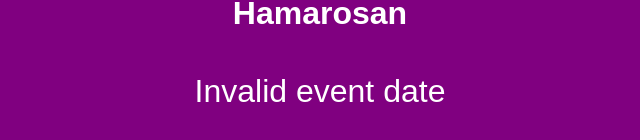
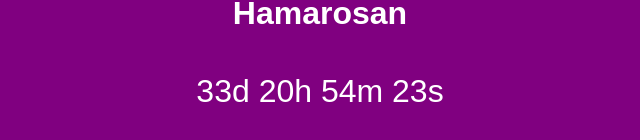
Before and after one commit to BlurzzUD/lazurithaj, a plain HTML site: page index.html in a window 1280 px wide. Shown: the part 358-498 px from the top of the page, without its empty margins (320-960 px from the left). Drawn offline with Linux system fonts and the light colour scheme.

Commit message:
Update index.html

```diff
--- a/index.html
+++ b/index.html
@@ -29,7 +29,7 @@
 
     <script>
         function updateCountdown() {
-            const eventDate = new Date("July 2, 2024 18:00:00 CEST").getTime();
+            const eventDate = new Date("2024-07-02T18:00:00Z").getTime();
             const now = new Date().getTime();
             const distance = eventDate - now;
 
```
